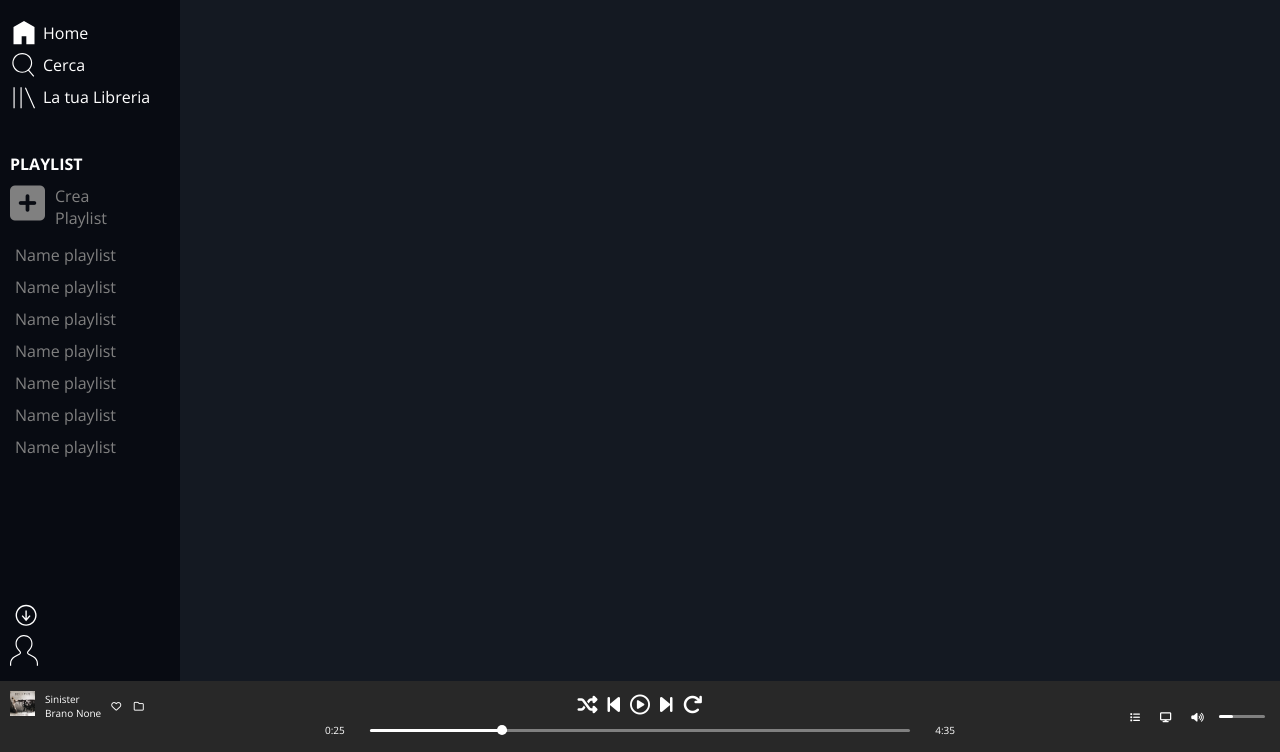
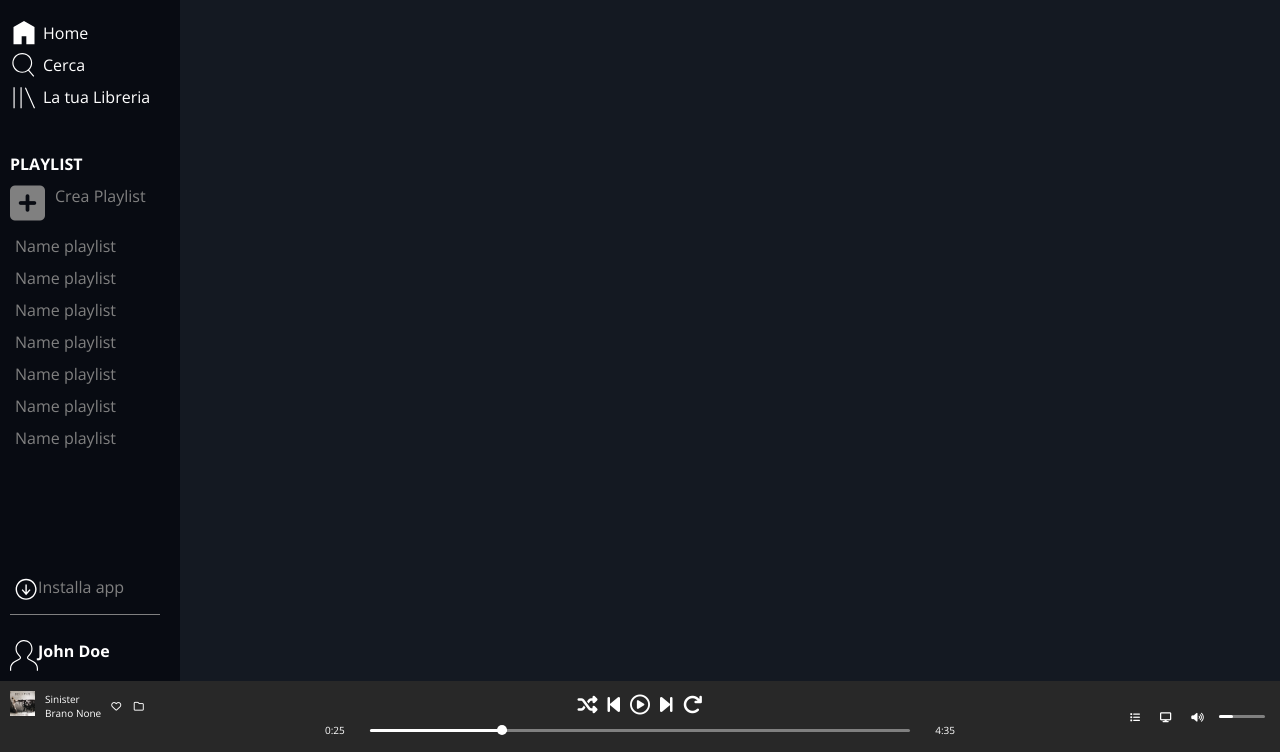
Before and after one commit to DeboraChiarelli/html-css-spotifyweb, a plain HTML site: page index.html in a window 1280 px wide. Shown: the part 48-800 px from the top of the page. Drawn offline with nearby package versions, Linux system fonts and the light colour scheme.

Commit message:
Add install-container::after / css

```diff
--- a/css/style.css
+++ b/css/style.css
@@ -81,6 +81,10 @@ a {
 
 .d-none {
     display: none;
+}
+
+.border-bottom {
+    border-bottom: 1px solid grey;
 }
 
 /* main container */
@@ -226,9 +230,6 @@ a {
     width: 28px;
 }
 
-.list-sidebar-bottom {
-    width: 28px;
-}
 
 .logo-small {
     width: 20px;
@@ -269,6 +270,7 @@ a {
 
 .text-list-menu-special {
     padding: 10px;
+    white-space: nowrap;
 }
 
 .list-menu {
@@ -279,6 +281,43 @@ a {
     padding: 5px;
     white-space: nowrap;
 }
+
+.text-install {
+    color: grey;
+    white-space: nowrap;
+}
+
+.text-account {
+    color: white;
+    white-space: nowrap;
+}
+
+.install-content {
+    margin-bottom: 10px;
+}
+
+.install-container::after {
+    content: '';
+    display: block;
+    width: 150px;
+    height: 1px;
+    background-color: grey;
+    margin-bottom: 20px;
+}
+
+.list-sidebar-bottom img {
+    width: 28px;
+}
+
+
+
+
+
+
+
+
+
+
 
 
 
--- a/index.html
+++ b/index.html
@@ -43,10 +43,17 @@
                     <li class="name-playlist">Name playlist</li>
                 </ul>
             </div>
-
+            <!-- sezione install & account -->
             <div class="list-sidebar-bottom">
-                 <div><img src="./img/download.svg"></div>
-                 <div><img src="./img/profile.svg"></div>
+                 <div class="display-flex install-content">
+                    <img src="./img/download.svg">
+                    <span class="text-install d-none">Installa app</span>
+                 </div>
+                 <div class="install-container display-flex d-none"></div>
+                 <div class="display-flex account-content">
+                    <img src="./img/profile.svg">
+                    <span class="text-account d-none"><strong>John Doe</strong></span>
+                </div>
             </div>
         </div>
         <div class="main-container ">
```
